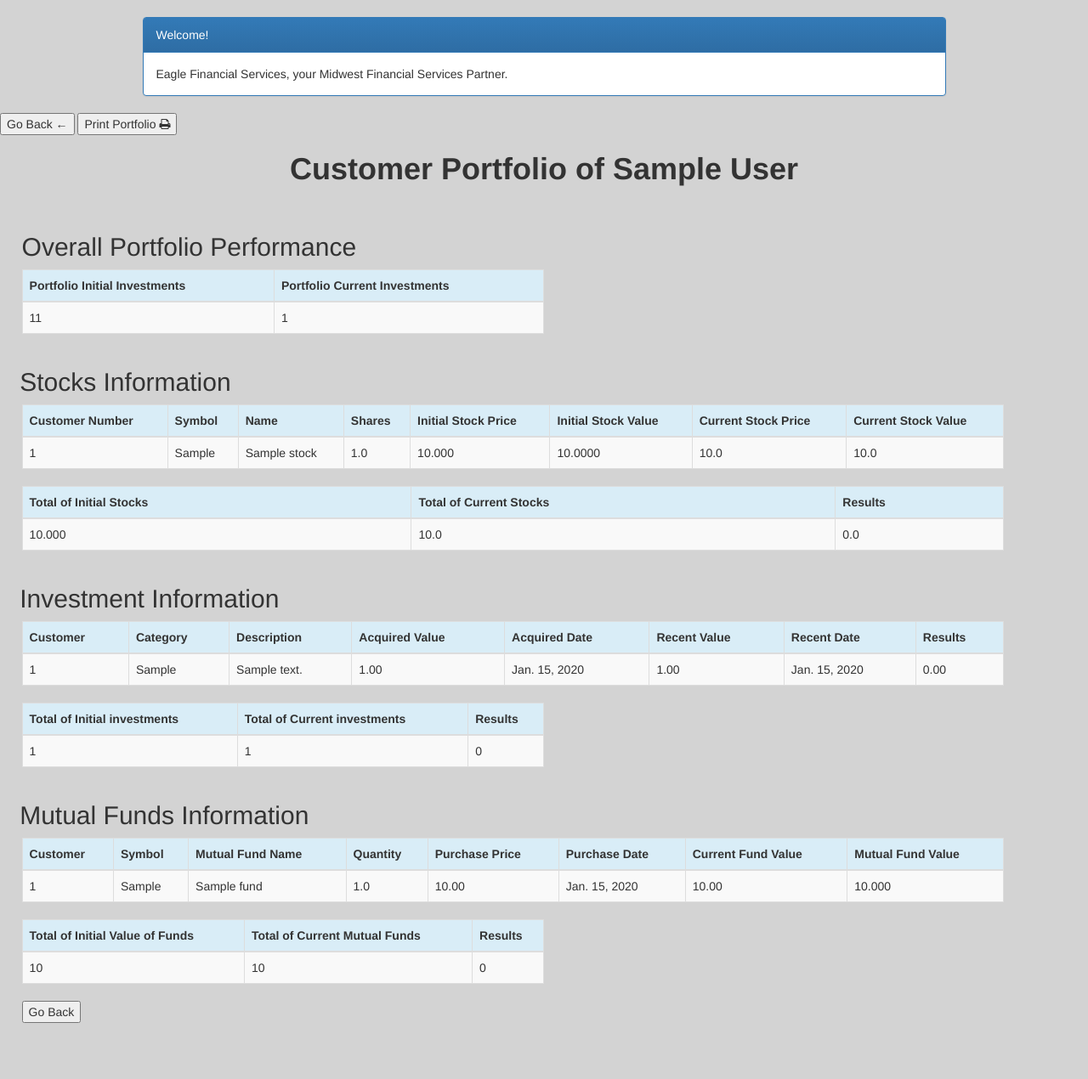
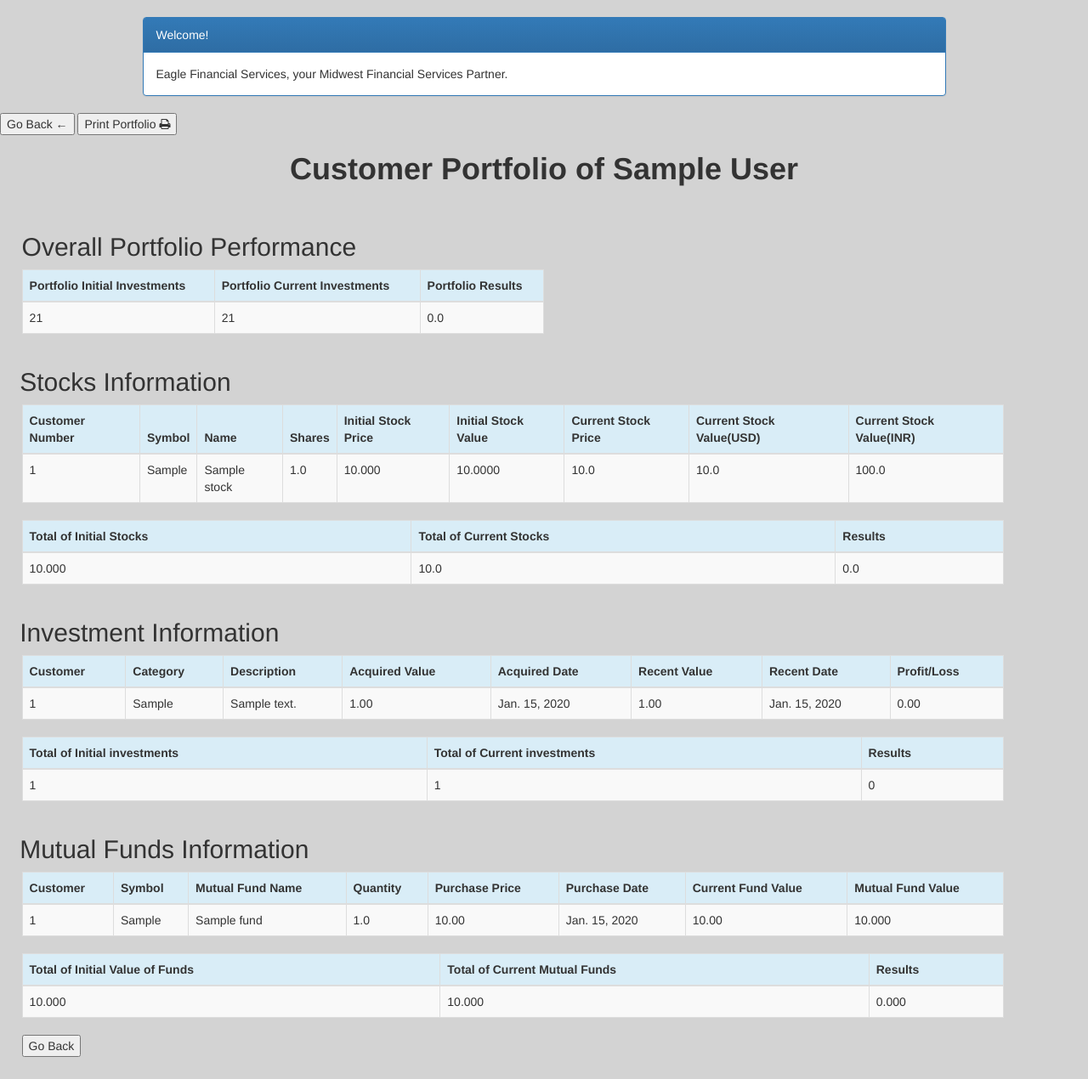
Before and after one commit to Jantz021991/EagleFinancialServices, a Django app: page /customer/1/portfolio/ in a window 1280 px wide. Shown: the whole page at 85% size. Before the commit the page ends 1204 px from the top, so only its background shows below. Run offline with Django 3.2, Linux system fonts and the light colour scheme; a user stored in the database is signed in; tables that the repository leaves empty hold one stand-in row (values such as "Sample post"); a database or web service that is not in the repository returns one stand-in record (values such as "Sample title"); data that the repository does not hold is empty; some libraries are stand-ins or nearby versions.

Commit message:
Updating updates

```diff
--- a/efsblog/settings.py
+++ b/efsblog/settings.py
@@ -118,8 +118,6 @@
         'PASSWORD': '9d8d2a6fa309d49cb2d1dab0df88e4923057b8aee5ecfc2a3125788d25c781a4',
         'HOST': 'ec2-54-221-234-62.compute-1.amazonaws.com',
         'PORT': '5432',
-        #     'ENGINE': 'django.db.backends.sqlite3',
-        #     'NAME': os.path.join(BASE_DIR, 'db.sqlite3'),
     }
 
 }
--- a/portfolio/forms.py
+++ b/portfolio/forms.py
@@ -24,4 +24,4 @@
 class MutualFundsForm(forms.ModelForm):
     class Meta:
         model = Mutual_Funds
-        fields = ('customer', 'symbol', 'name', 'shares', 'purchase_price', 'purchase_date',)
+        fields = ('customer', 'symbol', 'name', 'shares', 'purchase_price', 'current_price','purchase_date',)
--- a/portfolio/models.py
+++ b/portfolio/models.py
@@ -87,6 +87,16 @@
         share_value = open_price
         return float(share_value) * float(self.shares)
 
+    def current_stock_value_inr(self):
+        main_api = 'https://www.alphavantage.co/query?function=CURRENCY_EXCHANGE_RATE'
+        from_currency = '&from_currency=USD'
+        to_currency = '&to_currency=INR'
+        api_key = '&apikey=DI0T66UT5MM7WFHK'
+        url = main_api + from_currency + to_currency + api_key
+        json_data = requests.get(url).json()
+        exc_rate = float(json_data["Realtime Currency Exchange Rate"]["5. Exchange Rate"])
+        inr_rate = exc_rate
+        return float(inr_rate)
 
     def created(self):
         self.recent_date = timezone.now()
@@ -108,5 +118,11 @@
         self.recent_date = timezone.now()
         self.save()
 
+    def initial_mutual_fund_value(self):
+        return self.shares * self.purchase_price
+
+    def current_mutual_fund_price(self):
+        return self.shares * self.current_price
+
     def __str__(self):
         return str(self.customer)
--- a/portfolio/templates/portfolio/mutual_funds_list.html
+++ b/portfolio/templates/portfolio/mutual_funds_list.html
@@ -37,8 +37,9 @@
                 <th>Customer Name</th>
                 <th>Fund Name</th>
                 <th>Shares</th>
-                <th>Purchase Value</th>
+                <th>Purchase Price</th>
                 <th>Purchase Date</th>
+                <th>Current Price</th>
                 <th colspan="2">Actions</th>
             </tr>
             </thead>
@@ -51,6 +52,7 @@
                     <td>{{ mutual_fund.shares }}</td>
                     <td>{{ mutual_fund.purchase_price }}</td>
                     <td>{{ mutual_fund.purchase_date }}</td>
+                    <td>{{ mutual_fund.current_price }}</td>
                     <td><a href="{% url 'portfolio:mutual_funds_edit' pk=mutual_fund.pk %}" class="btn btn-warning">Edit</a>
                     <td><a href="{% url 'portfolio:mutual_funds_delete' pk=mutual_fund.pk %}"
                            onclick="return confirm('Are you sure you want to delete?')"
--- a/portfolio/templates/portfolio/portfolio.html
+++ b/portfolio/templates/portfolio/portfolio.html
@@ -61,12 +61,14 @@
              <tr class="bg-info">
                  <th>Portfolio Initial Investments</th>
                  <th>Portfolio Current Investments</th>
+                 <th>Portfolio Results</th>
 
              </tr>
           </thead>
           <tbody>
-                <td>{{ sum_purchase_value|add:sum_acquired_value.acquired_value__sum }}</td>
-                <td>{{sum_recent_value.recent_value__sum   }}</td>
+                <td>{{sum_of_initial_stock_value|add:sum_acquired_value.acquired_value__sum|add:sum_fund_purchase_price}}</td>
+                <td>{{sum_current_stocks_value|add:sum_recent_value.recent_value__sum|add:sum_fund_current_price   }}</td>
+                <td>{{sum_of_initial_stock_value|add:sum_acquired_value.acquired_value__sum|add:sum_fund_purchase_price|sub:sum_current_stocks_value|sub:sum_recent_value.recent_value__sum|sub:sum_fund_current_price }}</td>
 
           </tbody>
       </table>
@@ -87,7 +89,8 @@
                 <th>Initial Stock Price</th>
                 <th>Initial Stock Value</th>
                 <th>Current Stock Price</th>
-                <th>Current Stock Value</th>
+                <th>Current Stock Value(USD)</th>
+                <th>Current Stock Value(INR)</th>
             </tr>
         </thead>
         <tbody>
@@ -101,6 +104,7 @@
                 <td>{{ stock.initial_stock_value|mul:stock.shares }}</td>
                 <td>{{ stock.current_stock_price}}</td>
                 <td>{{ stock.current_stock_price|mul:stock.shares }}</td>
+                <td>{{ stock.current_stock_value_inr|mul:stock.current_stock_price|mul:stock.shares}}</td>
 
             </tr>
         {% endfor %}
@@ -119,8 +123,8 @@
         <tbody>
             <tr>
                  <td>{{ sum_of_initial_stock_value }}</td>
-                <td>{{ sum_current_stocks_value }}</td>
-                <td> {{ sum_current_stocks_value|sub:sum_of_initial_stock_value }}</td>
+                 <td>{{ sum_current_stocks_value }}</td>
+                 <td>{{ sum_current_stocks_value|sub:sum_of_initial_stock_value }}</td>
 
             </tr>
         </tbody>
@@ -144,7 +148,7 @@
                 <th>Acquired Date</th>
                 <th>Recent Value</th>
                 <th>Recent Date</th>
-                <th>Results</th>
+                <th>Profit/Loss</th>
 
             </tr>
         </thead>
@@ -165,7 +169,7 @@
         </tbody>
     </table>
     </div>
- <div style="padding-right: 50%">
+ <div style="padding-right: 6%">
     <table class="table table-striped table-bordered table-hover">
        <thead>
              <tr class="bg-info">
@@ -196,14 +200,14 @@
         <thead>
             <tr class="bg-info">
 
-                <th>Customer</th>
-                <th>Symbol</th>
-                <th>Mutual Fund Name</th>
-                <th>Quantity</th>
-                <th>Purchase Price</th>
-                <th>Purchase Date</th>
-                <th>Current Fund Value</th>
-                <th>Mutual Fund Value</th>
+                <th> Customer</th>
+                <th> Symbol</th>
+                <th> Mutual Fund Name</th>
+                <th> Quantity</th>
+                <th> Purchase Price</th>
+                <th> Purchase Date</th>
+                <th> Current Fund Value</th>
+                <th> Mutual Fund Value</th>
 
             </tr>
         </thead>
@@ -217,14 +221,14 @@
                 <td>{{ mutual_fund.purchase_price }}</td>
                 <td>{{ mutual_fund.purchase_date }}</td>
                 <td>{{ mutual_fund.current_price}}</td>
-                <td>{{ mutual_fund.purchase_price|mul:mutual_fund.shares }}</td>
+                <td>{{ mutual_fund.current_price|mul:mutual_fund.shares }}</td>
 
             </tr>
         {% endfor %}
         </tbody>
     </table>
     </div>
-     <div style="padding-right: 50%">
+     <div style="padding-right: 6%">
     <table class="table table-striped table-bordered table-hover">
        <thead>
              <tr class="bg-info">
@@ -237,9 +241,9 @@
         <tbody>
             <tr>
 
-                <td>{{ sum_fund_purchase_price.purchase_price__sum }}</td>
-                <td>{{ sum_fund_current_price.current_price__sum }}</td>
-                <td>{{ sum_fund_current_price.current_price__sum|sub:sum_fund_purchase_price.purchase_price__sum }}</td>
+                <td>{{ sum_fund_purchase_price }}</td>
+                <td>{{ sum_fund_current_price }}</td>
+                <td>{{ sum_fund_current_price|sub:sum_fund_purchase_price }}</td>
             </tr>
         </tbody>
     </table>
--- a/portfolio/views.py
+++ b/portfolio/views.py
@@ -178,21 +178,28 @@
    sum_purchase_value = Stock.objects.filter(customer=pk).aggregate(total=(Sum(F('purchase_price')*F('shares'))))['total']
    sum_acquired_value = Investment.objects.filter(customer=pk).aggregate(Sum('acquired_value'))
    sum_recent_value = Investment.objects.filter(customer=pk).aggregate(Sum('recent_value'))
-   sum_fund_purchase_price = Mutual_Funds.objects.filter(customer=pk).aggregate(Sum('purchase_price'))
-   sum_fund_current_price= Mutual_Funds.objects.filter(customer=pk).aggregate(Sum('current_price'))
+   # sum_fund_purchase_price = Mutual_Funds.objects.filter(customer=pk).aggregate(Sum('purchase_price'))
+   # sum_fund_current_price= Mutual_Funds.objects.filter(customer=pk).aggregate(Sum('current_price'))
    # Initialize the value of the stocks
    sum_current_stocks_value = 0
    sum_of_initial_stock_value = 0
+   sum_fund_purchase_price =0
+   sum_fund_current_price=0
+
    # Loop through each stock and add the value to the total
    for stock in stocks:
        sum_current_stocks_value += stock.current_stock_value()
        sum_of_initial_stock_value += stock.initial_stock_value()
+    # Loop through each Mutual Fund and add the value to the total
+   for mutual_fund in mutual_funds:
+       sum_fund_purchase_price +=  mutual_fund.initial_mutual_fund_value()
+       sum_fund_current_price += mutual_fund.current_mutual_fund_price()
 
    return render(request, 'portfolio/portfolio.html', {'customers': customers, 'investments': investments,
                                                       'stocks': stocks, 'customer':customer,
                                                        'mutual_funds':mutual_funds,
-                                                       'sum_fund_current_price':sum_fund_current_price,
-                                                       'sum_fund_purchase_price':sum_fund_purchase_price,
+                                                       'sum_fund_current_price':sum_fund_purchase_price,
+                                                       'sum_fund_purchase_price':sum_fund_current_price,
                                                       'sum_acquired_value': sum_acquired_value,
                                                        'sum_purchase_value': sum_purchase_value,
                                                        'sum_recent_value':sum_recent_value,
```
Also changed, not shown: 1 other file.
